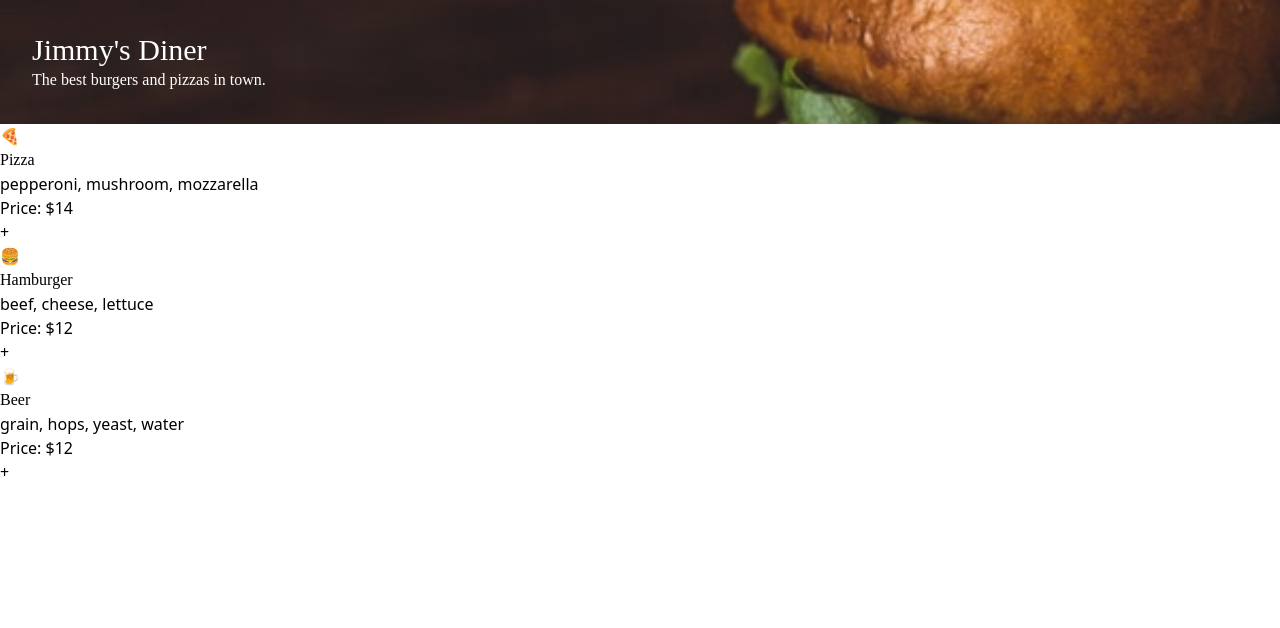
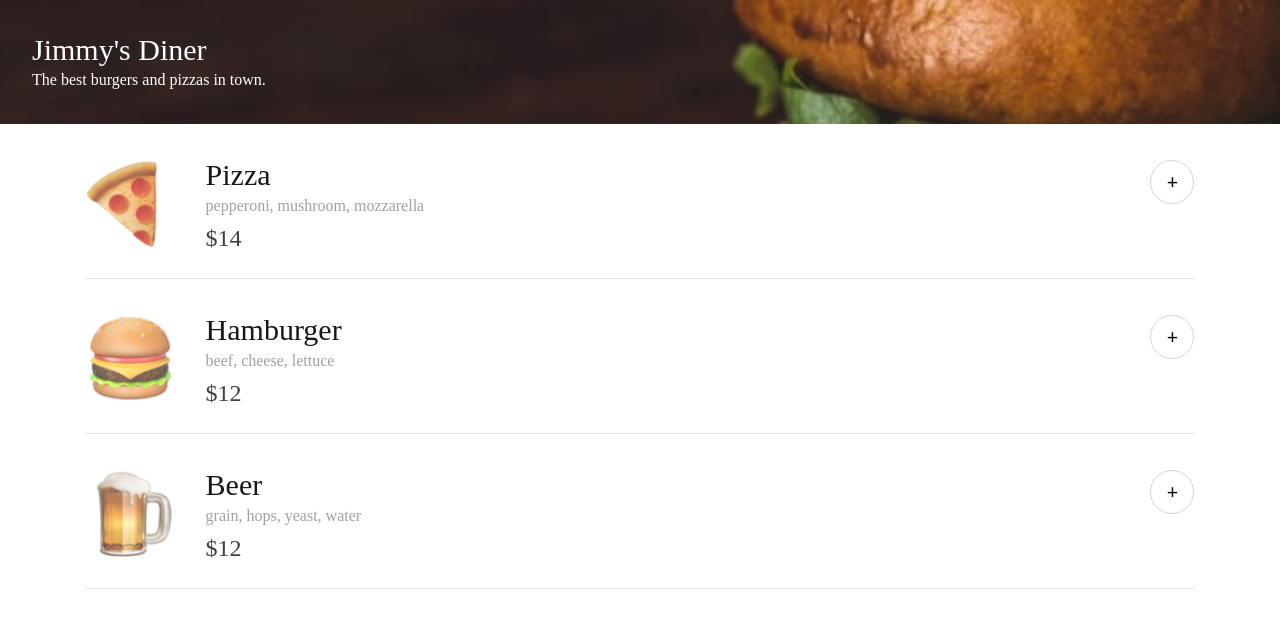
Before and after one commit to dev-mart1n/jimmys-diner, a plain HTML site: page index.html in a window 1280 px wide. Drawn offline with nearby package versions, Linux system fonts and the light colour scheme; a web font is replaced by a local one.

Commit message:
feat: style menu items with images, Tailwind CSS, and custom font

```diff
--- a/data.js
+++ b/data.js
@@ -2,22 +2,22 @@ const menuArray = [
   {
     name: "Pizza",
     ingredients: ["pepperoni", "mushroom", "mozzarella"],
+    price: 14,
+    image: "/images/items/pizza.png",
     id: 0,
-    price: 14,
-    emoji: "🍕",
   },
   {
     name: "Hamburger",
     ingredients: ["beef", "cheese", "lettuce"],
     price: 12,
-    emoji: "🍔",
+    image: "/images/items/burger.png",
     id: 1,
   },
   {
     name: "Beer",
     ingredients: ["grain, hops, yeast, water"],
     price: 12,
-    emoji: "🍺",
+    image: "/images/items/beer.png",
     id: 2,
   },
 ];
--- a/script.js
+++ b/script.js
@@ -9,14 +9,29 @@ menuArray.forEach((item) => {
   menu.insertAdjacentHTML(
     "beforeend",
     `
-      <div class="menu-item">
-        <span>${item.emoji}</span>
-        <h3>${item.name}</h3>
-        <p>${item.ingredients.join(", ")}</p>
-        <p>Price: $${item.price}</p>
-        <button id="btn-${item.id}">+</button>
+    <div class="px-6">
+
+      <div class="flex items-start justify-between border-b border-neutral-200 mx-auto w-[90%] py-9 pb-7">
+
+        <div class="flex items-start gap-8">
+          <img src="${item.image}" alt="${item.name}" class="w-22 h-22 object-contain">
+
+          <div class="flex flex-col leading-snug">
+            <h3 class="text-3xl text-neutral-900 leading-none">${item.name}</h3>
+            <p class="text-md text-neutral-400 mt-1 leading-6">${item.ingredients.join(", ")}</p>
+            <p class="text-2xl text-neutral-700 mt-2 leading-6">$${item.price}</p>
+          </div>
+        </div>
+
+        <button
+          id="btn-${item.id}"
+          class="w-11 h-11 rounded-full border border-neutral-300 text-xl flex items-center justify-center hover:bg-neutral-100 transition">
+          +
+        </button>
+
       </div>
-    `,
+    </div>
+  `,
   );
 
   document.querySelector(`#btn-${item.id}`).addEventListener("click", () => {
@@ -32,10 +47,11 @@ const renderOrderSummary = () => {
     orderSummary.insertAdjacentHTML(
       "beforeend",
       `
-      <div class="order-item">
+      <div class="">
+        <h3 class="text-center">Your order</h3>
         <h3>${item.name}</h3>
         <button id="remove-${index}">remove</button>
-        <p>Price: $${item.price}</p>
+        <p>$${item.price}</p>
       </div>
     `,
     );
@@ -48,13 +64,19 @@ const renderOrderSummary = () => {
 
   const total = cartItems.reduce((sum, item) => sum + item.price, 0);
 
-  orderSummary.insertAdjacentHTML("beforeend", `<p>Total price: $${total}</p>`);
+  orderSummary.insertAdjacentHTML(
+    "beforeend",
+    `<h2>Total price: $${total}</h2>`,
+  );
 
   orderSummary.insertAdjacentHTML(
     "beforeend",
     `
-      <button class="complete-order">Complete order
+    <div class="flex justify-center">
+      <button class="complete-order bg-[#16DB99] w-[90%] py-3 px-4 rounded font-bold text-white">
+        Complete order
       </button>
+    </div>
     `,
   );
 
--- a/styles.css
+++ b/styles.css
@@ -1,4 +1,6 @@
 h1,
-h3 {
+h2,
+h3,
+p {
   font-family: "Smythe", serif;
 }
```
Also changed, not shown: images/items/beer.png (added), images/items/burger.png (added), images/items/pizza.png (added).
